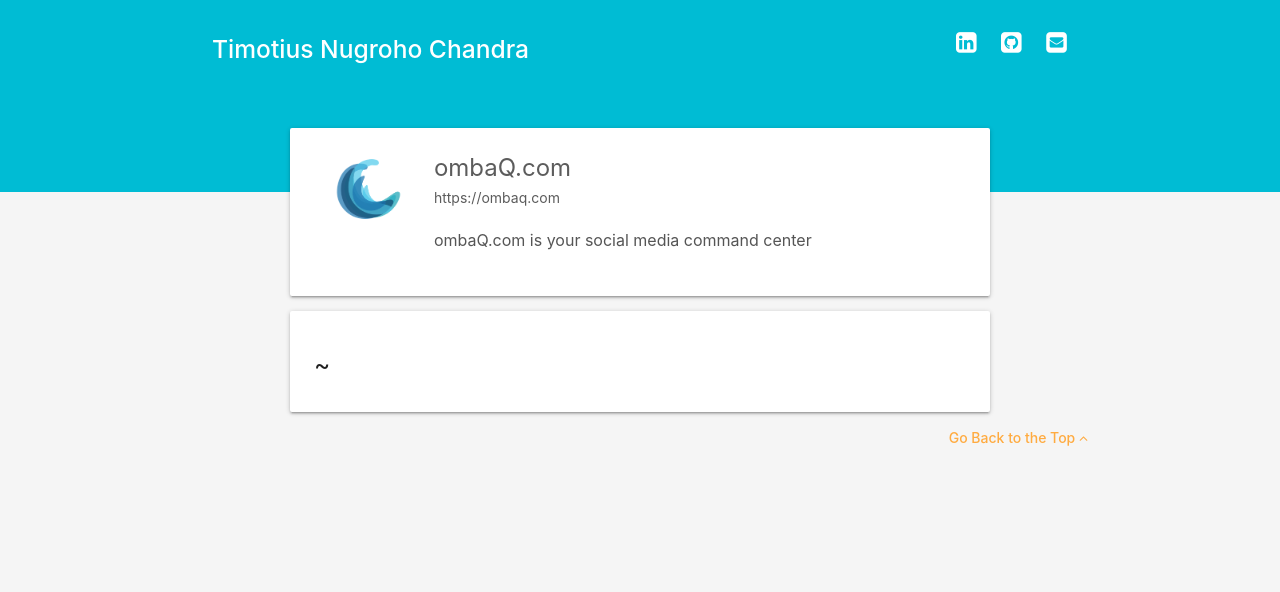
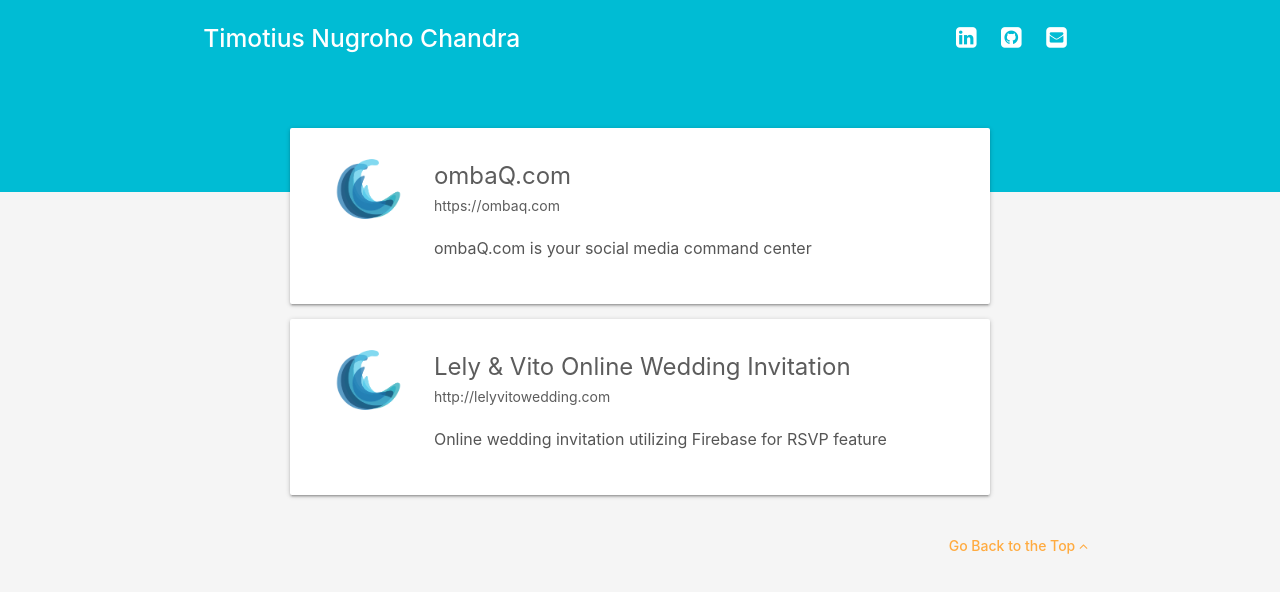
Before and after one commit to timotiusnc/timotiusnc.github.io, a plain HTML site: page index.html in a window 1280 px wide. Drawn offline with nearby package versions, Linux system fonts and the light colour scheme.

Commit message:
1. Fix first card missing on low res 2. Add Lely & Vito

```diff
--- a/css/style.css
+++ b/css/style.css
@@ -15,9 +15,18 @@
   color: #fff;
 }
 
+
+header .row h5 {
+  margin: 0;
+}
+
 header .row .name {
-  padding-top: 30px;
+  margin-top: 25px;
   text-align: center;
+}
+
+header .row .name a {
+  color: #FFF;
 }
 
 header .row .contacts {
@@ -33,12 +42,12 @@
 
 @media (min-width: 992px) {
   header .row .name {
-    padding: 20px;
+    margin-top: 25px;
     text-align: left;
   }
 
   header .row .contacts{
-    margin-top: 25px;
+    margin-top: 20px;
     text-align: right;
   }
 }
@@ -64,6 +73,18 @@
 }
 
 main.container .card.showcase .card-content .card-title {
+  line-height: 1.5;
+  margin-bottom: 5px;
+}
+
+@media (min-width: 992px) {
+  main.container .card.showcase .card-content .card-title {
+    line-height: 48px;
+    margin-bottom: 0;
+  }
+}
+
+main.container .card.showcase .card-content .card-title {
   color: #5C5C5C;
   font-weight: 400;
 }
@@ -86,6 +107,7 @@
 }
 
 footer {
+  padding: 25px 0;
   font-size: 14px;
 }
 
--- a/index.html
+++ b/index.html
@@ -12,7 +12,7 @@
     <div class="container">
       <div class="row">
         <div class="name col s12 m6">
-          <h5><strong>Timotius Nugroho Chandra</strong></h5>
+          <a href="#"><h5><strong>Timotius Nugroho Chandra</strong></h5></a>
         </div>
 
         <div class="contacts col s12 m6">
@@ -31,7 +31,6 @@
           <div class="col s12 m2 showcase-logo">
             <img src="img/tm_logo.png"/>
           </div>
-
           <div class="col s12 m10">
             <div class="card-title">ombaQ.com</div>
             <div class="showcase-link">https://ombaq.com</div>
@@ -41,9 +40,18 @@
       </div>
     </div>
 
-    <div class="card">
+    <div class="card showcase">
       <div class="card-content">
-        <h5>~</h5>
+        <div class="row">
+          <div class="col s12 m2 showcase-logo">
+            <img src="img/tm_logo.png"/>
+          </div>
+          <div class="col s12 m10">
+            <div class="card-title">Lely & Vito Online Wedding Invitation</div>
+            <div class="showcase-link">http://lelyvitowedding.com</div>
+            <p>Online wedding invitation utilizing Firebase for RSVP feature</p>
+          </div>
+        </div>
       </div>
     </div>
   </main>
```
